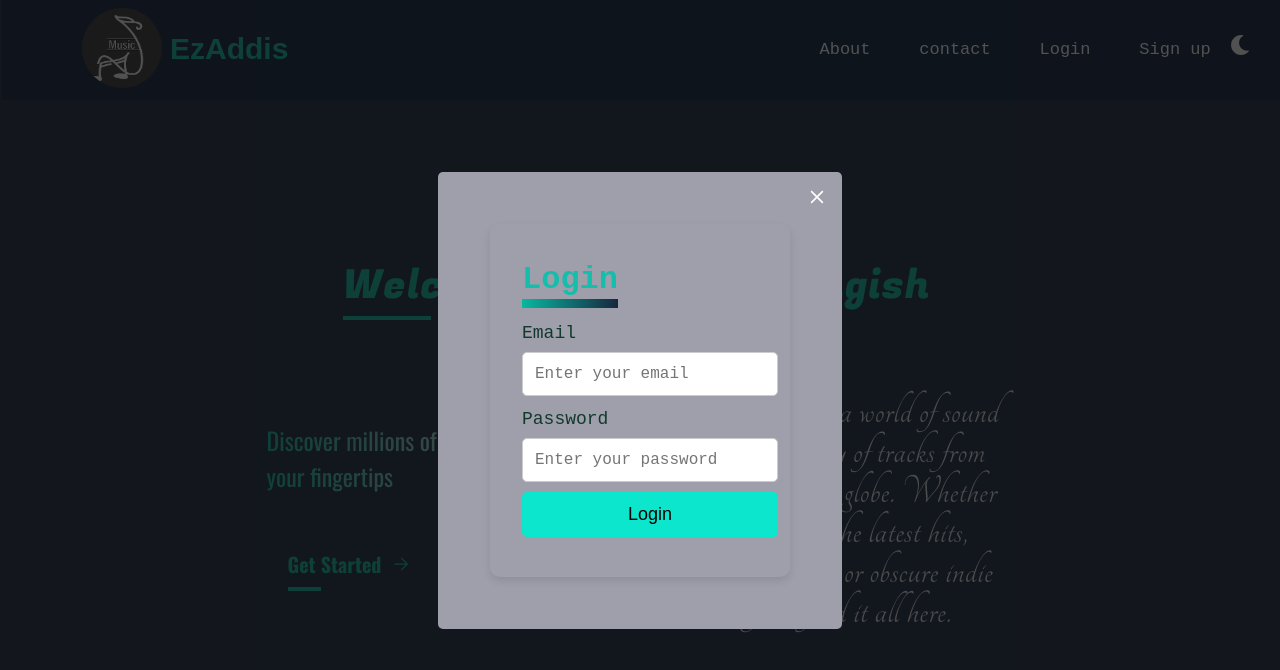
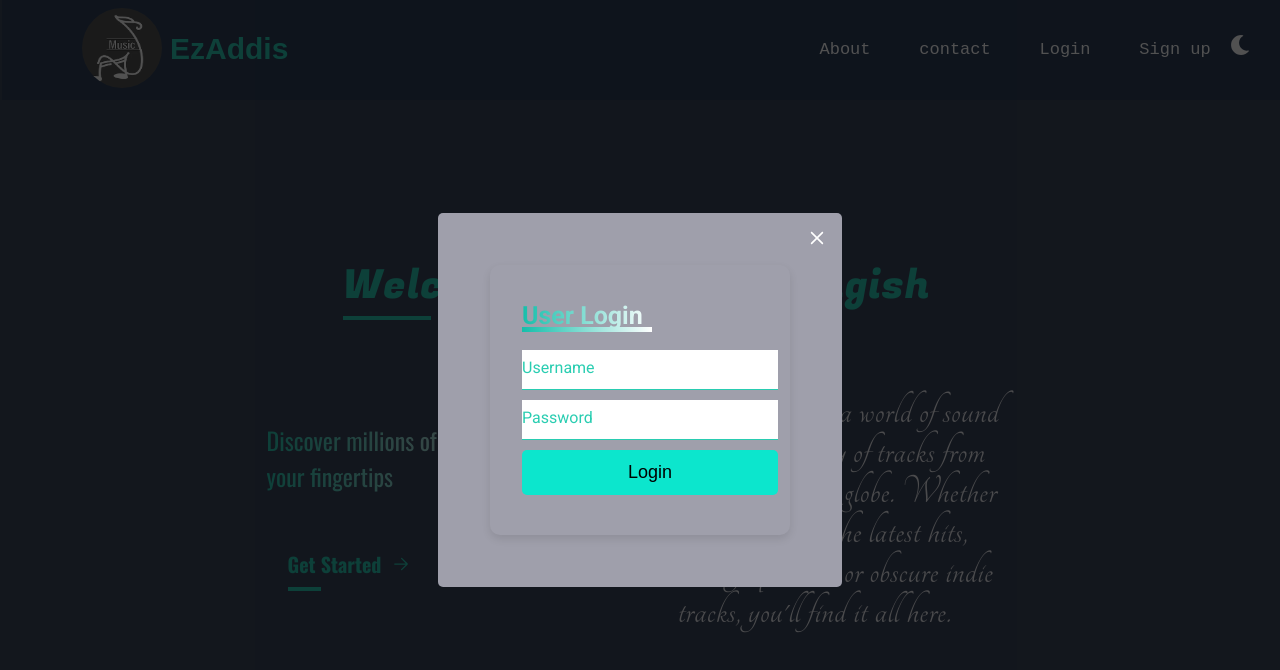
Before and after one commit to eziraa/songish, a React (Vite) app: page /home in a window 1280 px wide. Both pictures are taken after a click on the element "Login". Shown: the top 670 px of the page. Built offline with nearby package versions, Linux system fonts and the light colour scheme; no server answers.

Commit message:
updating the log in component

```diff
--- a/src/components/sections/login/login.tsx
+++ b/src/components/sections/login/login.tsx
@@ -1,5 +1,9 @@
 import { useFormik } from "formik";
-import { LoginPageContainer, LoginFormContainer } from "./components.style";
+import {
+  LoginPageContainer,
+  LoginFormContainer,
+  ModalTitle,
+} from "./components.style";
 import { LOGIN } from "../../../config/constants/user-current-task";
 import Modal from "../modal/modal";
 import {
@@ -14,6 +18,7 @@ import { loginRequest } from "../../../store/user/userSlice";
 import { useAppDispatch, useAppSelector } from "../../../utils/customHook";
 import { UnderlinedTitle } from "../../utils/titles";
 import { SmallSpinner } from "../spinner/spinner";
+import { InputField } from "../../utils/animate-input-field";
 
 const LoginPage = () => {
   const user = useAppSelector((state) => state.user);
@@ -36,32 +41,37 @@ const LoginPage = () => {
     <Modal>
       <LoginPageContainer>
         <LoginFormContainer>
-          <UnderlinedTitle style={{ color: "#14BEAA" }}>Login</UnderlinedTitle>
+          <ModalTitle> User Login</ModalTitle>
           <Form onSubmit={formHandler.handleSubmit}>
             <FormGroup>
-              <Label htmlFor="email">Email</Label>
-              <Input
+              <InputField>
+                <input
+                  required
                   type="email"
+                  placeholder=""
                   id="emails"
-                placeholder="Enter your email"
                   name="email"
                   onChange={formHandler.handleChange}
                   value={formHandler.values["email"]}
                 />
+                <label>Username</label>
+              </InputField>
             </FormGroup>
             <FormGroup>
-              <Label htmlFor="password">Password</Label>
-              <Input
+              <InputField>
+                <input
+                  required
                   type="password"
                   id="passwords"
-                placeholder="Enter your password"
                   name="password"
+                  placeholder=""
                   onChange={formHandler.handleChange}
                   value={formHandler.values["password"]}
                 />
+                <label>Password</label>
+              </InputField>
             </FormGroup>
             <Button type="submit">
-              {" "}
               {user.loading ? <SmallSpinner /> : "Login"}{" "}
             </Button>
           </Form>
```
Lines whose indentation alone changed are shown as unchanged.
